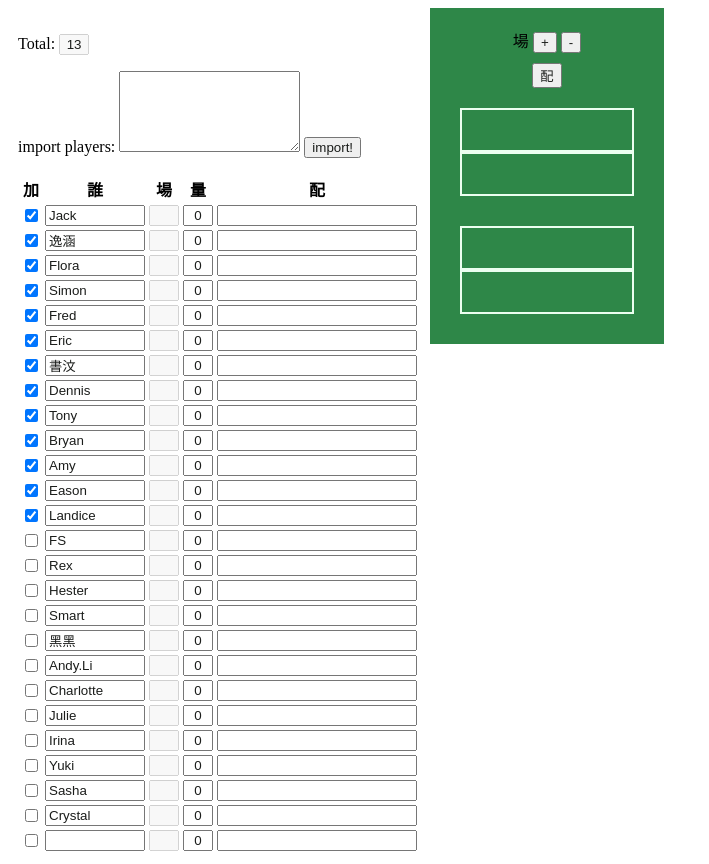
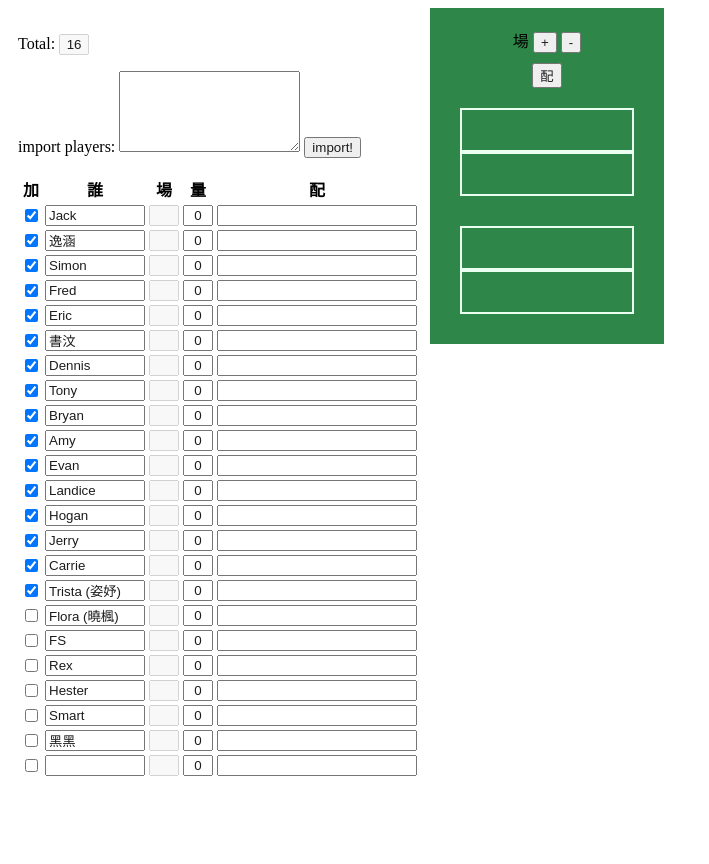
Before and after one commit to simon129/badminton, a plain HTML site: page index.html in a window 1280 px wide. Both pictures are taken after a click on the button "import!". Shown: the whole page, without its empty margins (0-709 px from the left). After the commit the page ends 800 px from the top, so only its background shows below. Drawn offline with nearby package versions, Linux system fonts and the light colour scheme.

Commit message:
更新預設名單 & 簡化導入名單的格式需求

```diff
--- a/index.html
+++ b/index.html
@@ -4,7 +4,7 @@
 
 <head>
     <meta charset="UTF-8">
-    <title>Badminton v1906261700</title>
+    <title>Badminton v1907241757</title>
     <script src="https://code.jquery.com/jquery-3.4.0.slim.min.js"></script>
     <script>
         const GAME = {
@@ -247,7 +247,6 @@
             [
                 { name: 'Jack', active: true },
                 { name: '逸涵', active: true },
-                { name: 'Flora', active: true },
                 { name: 'Simon', active: true },
                 { name: 'Fred', active: true },
                 { name: 'Eric', active: true },
@@ -256,21 +255,19 @@
                 { name: 'Tony', active: true },
                 { name: 'Bryan', active: true },
                 { name: 'Amy', active: true },
-                { name: 'Eason', active: true },
+                { name: 'Evan', active: true },
                 { name: 'Landice', active: true },
+                { name: 'Hogan', active: true },
+                { name: 'Jerry', active: true },
+                { name: 'Carrie', active: true },
+                { name: 'Trista (姿妤)', active: true },
 
+                { name: 'Flora (曉楓)', active: false },
                 { name: 'FS', active: false },
                 { name: 'Rex', active: false },
                 { name: 'Hester', active: false },
                 { name: 'Smart', active: false },
                 { name: '黑黑', active: false },
-                { name: 'Andy.Li', active: false },
-                { name: 'Charlotte', active: false },
-                { name: 'Julie', active: false },
-                { name: 'Irina', active: false },
-                { name: 'Yuki', active: false },
-                { name: 'Sasha', active: false },
-                { name: 'Crystal', active: false },
             ].forEach(p => {
                 var clone = $tr.clone()
                     .find('.active').prop('checked', p.active).end()
@@ -425,11 +422,10 @@
 				var data = document.querySelector("#playerNameData").value
 				console.log("get player data : " + data)
 				var startPos = data.indexOf('):')
-				var endPos = data.indexOf('===')
-				if(startPos < 0 || endPos < 0){
+				if(startPos < 0){
 					alert('格式不符!!')
 				} else {
-					var players = data.substring(startPos+2, endPos)
+					var players = data.substring(startPos+2)
 										.split('\n')
 										.filter(n => n !== "" && n.indexOf(':') === -1)
 					console.log(players)
```
